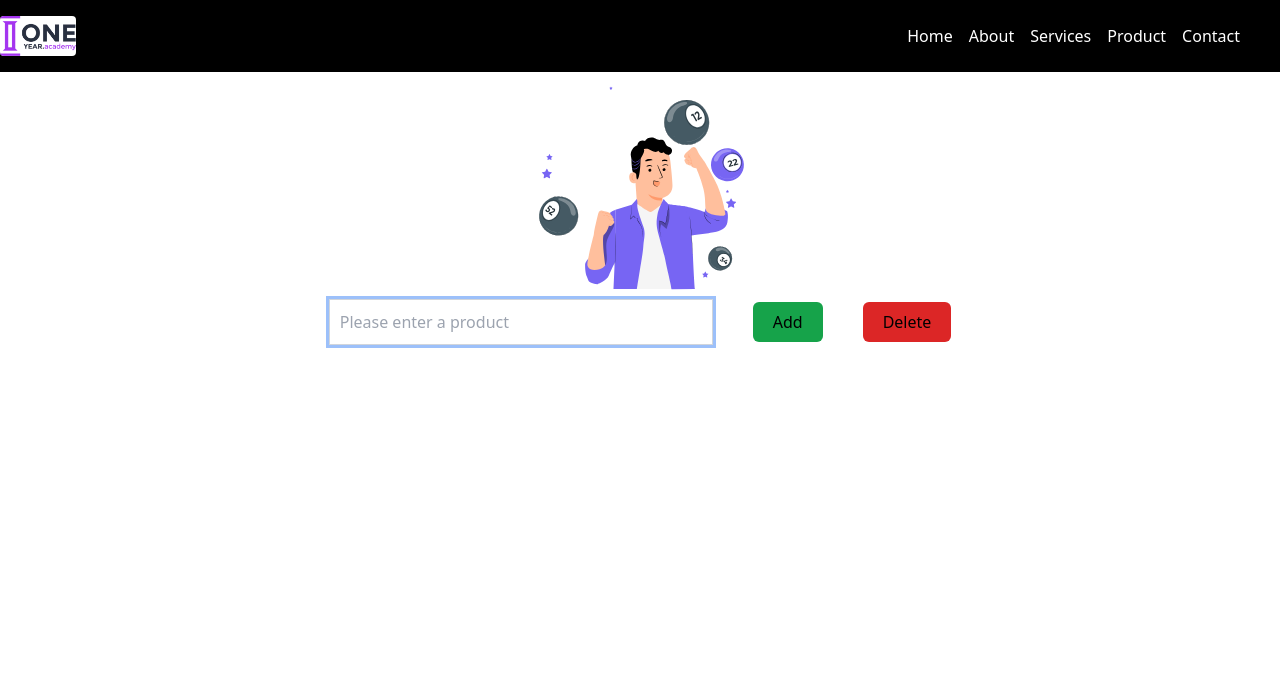
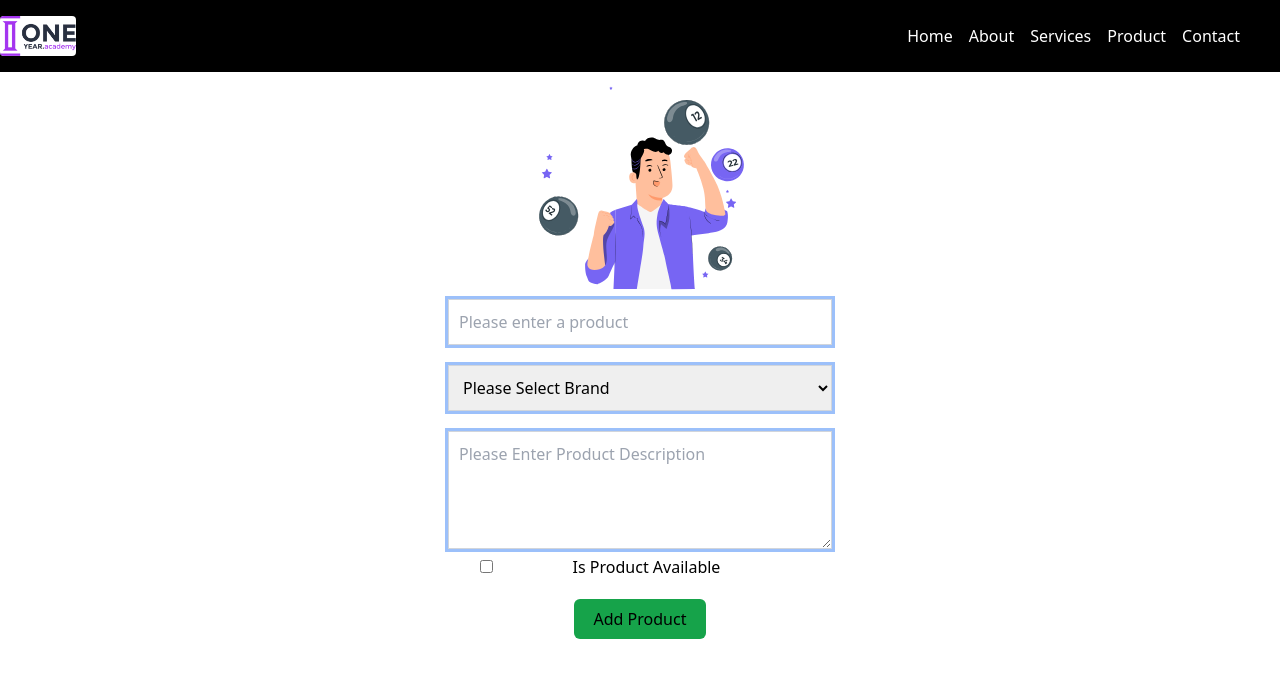
Before and after one commit to RezaulKarimRana/Redux, a React (Vite) app: page /about in a window 1280 px wide. Shown: the top 678 px of the page. Built offline with nearby package versions, Linux system fonts and the light colour scheme.

Commit message:
product add

```diff
--- a/src/component/AddProduct.jsx
+++ b/src/component/AddProduct.jsx
@@ -4,16 +4,22 @@ import { addProduct, deleteProduct } from "../features/addProductSlice";
 
 const AddProduct = () => {
   const [name, setName] = useState("");
+  const [brand, setBrand] = useState("");
+  const [description, setDescription] = useState("");
+  const [available, setAvailable] = useState(1);
+  const product = { name: "", brand: "", description: "", available: "" };
   const dispatch = useDispatch();
   const handleAddProduct = (e) => {
     e.preventDefault();
-    dispatch(addProduct(name));
+    product.name = name;
+    product.brand = brand;
+    product.description = description;
+    product.available = available;
+    dispatch(addProduct(product));
     setName("");
-  };
-  const handleDeleteProduct = (e) => {
-    e.preventDefault();
-    dispatch(deleteProduct(name));
-    setName("");
+    setBrand("");
+    setDescription("");
+    setAvailable(1);
   };
   return (
     <>
@@ -24,17 +30,39 @@ const AddProduct = () => {
           onChange={(e) => setName(e.target.value)}
           placeholder="Please enter a product"
         />
+        <br />
+        <select
+          value={brand}
+          onChange={(e) => setBrand(e.target.value)}
+          className="border ring border-gray-300 p-2.5 w-96 mt-5"
+        >
+          <option value="">Please Select Brand</option>
+          <option value="1">Chair</option>
+          <option value="2">Table</option>
+          <option value="3">Show Case</option>
+        </select>
+        <br />
+        <textarea
+          value={description}
+          onChange={(e) => setDescription(e.target.value)}
+          className="border ring border-gray-300 p-2.5 w-96 mt-5"
+          placeholder="Please Enter Product Description"
+          rows={4}
+          cols={40}
+        />
+        <br />
+        <input
+          type="checkbox"
+          onChange={(e) => setAvailable(e.target.value)}
+          value={available}
+        />
+        <label className="mx-20">Is Product Available</label>
+        <br />
         <button
-          className="mx-10 px-5 py-2 bg-green-600 rounded-md"
+          className="mx-10 mt-5 px-5 py-2 bg-green-600 rounded-md"
           onClick={handleAddProduct}
         >
-          Add
-        </button>
-        <button
-          className="px-5 py-2 bg-red-600 rounded-md"
-          onClick={handleDeleteProduct}
-        >
-          Delete
+          Add Product
         </button>
       </div>
     </>
--- a/src/features/addProductSlice.jsx
+++ b/src/features/addProductSlice.jsx
@@ -6,6 +6,7 @@ const addProductSlice = createSlice({
   },
   reducers: {
     addProduct: (state, action) => {
+      debugger;
       if (action.payload !== "undefined")
         state.productList = [...state.productList, action.payload];
     },
--- a/src/pages/Products.jsx
+++ b/src/pages/Products.jsx
@@ -10,8 +10,11 @@ const Products = () => {
         <img width={150} src="src/assets/home.svg" />
       </div>
       {products.map((product, index) => (
-        <div key={index}>
-          <h1>{product}</h1>
+        <div key={index} className="border">
+          <h1>Product Name: {product.name}</h1>
+          <h1>Brand: {product.brand}</h1>
+          <h1>Description: {product.description}</h1>
+          {product.available == 1 ? "Yes" : "No"}
         </div>
       ))}
       <Outlet />
```
